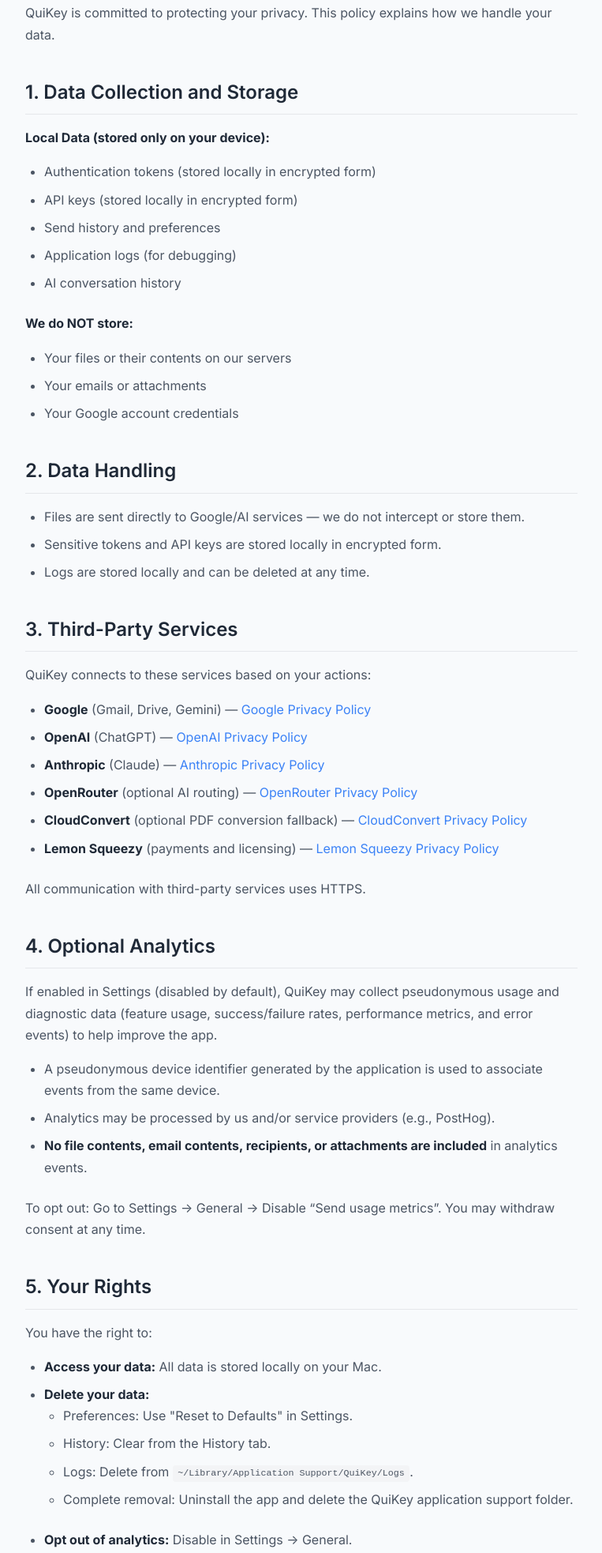
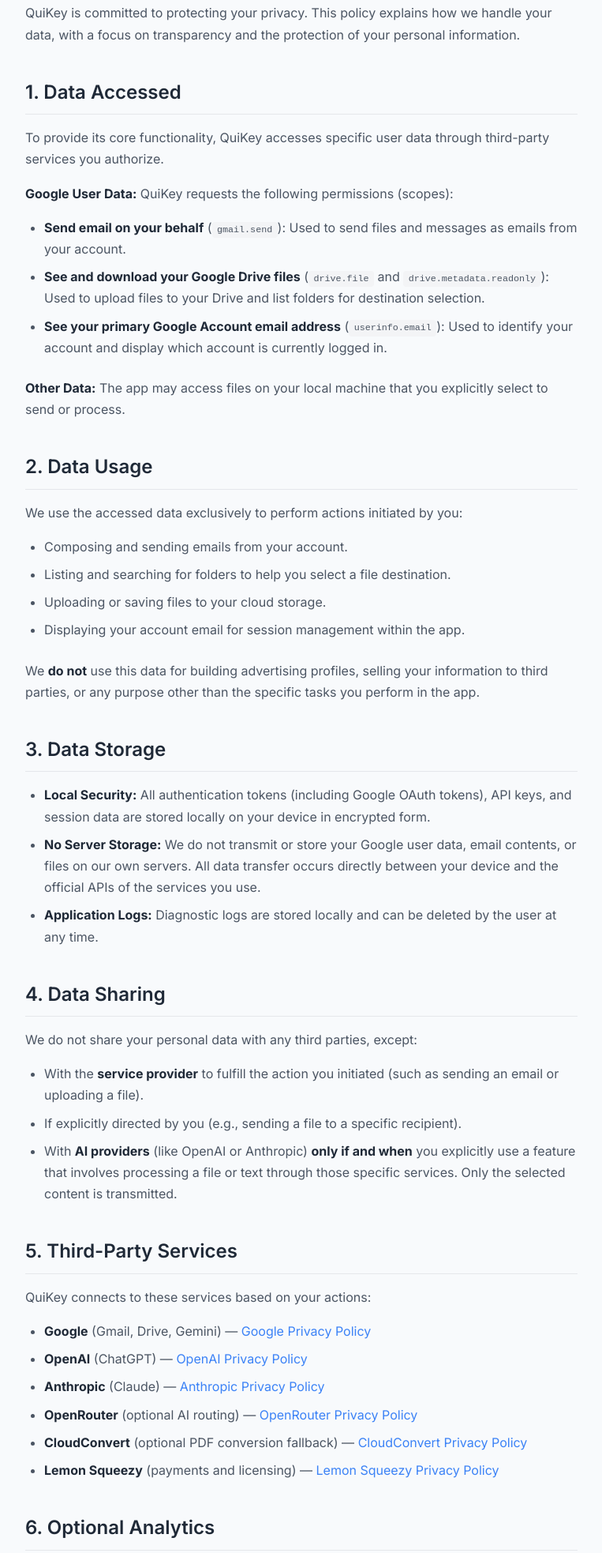
Before and after one commit to tomer-ben-david/2025-send-to-gmail-website, an Astro site: page /privacy in a window 1280 px wide. Shown: the part 229-2195 px from the top of the page at 79% size, without its empty margins (258-1021 px from the left). Built offline with nearby package versions, Linux system fonts and the light colour scheme; Astro itself is replaced by a stand-in of ours.

Commit message:
Update privacy policy to address Google OAuth verification feedback

```diff
--- a/src/pages/privacy.astro
+++ b/src/pages/privacy.astro
@@ -10,34 +10,49 @@
                 <p class="last-updated">Last updated: January 2026</p>
 
                 <p>
-                    QuiKey is committed to protecting your privacy. This policy explains how we handle your data.
+                    QuiKey is committed to protecting your privacy. This policy explains how we handle your data, with a focus on transparency and the protection of your personal information.
                 </p>
 
-                <h2>1. Data Collection and Storage</h2>
-                <p><strong>Local Data (stored only on your device):</strong></p>
-                <ul>
-                    <li>Authentication tokens (stored locally in encrypted form)</li>
-                    <li>API keys (stored locally in encrypted form)</li>
-                    <li>Send history and preferences</li>
-                    <li>Application logs (for debugging)</li>
-                    <li>AI conversation history</li>
-                </ul>
+                <section class="data-handling">
+                    <h2>1. Data Accessed</h2>
+                    <p>
+                        To provide its core functionality, QuiKey accesses specific user data through third-party services you authorize.
+                    </p>
+                    <p><strong>Google User Data:</strong> QuiKey requests the following permissions (scopes):</p>
+                    <ul>
+                        <li><strong>Send email on your behalf</strong> (<code>gmail.send</code>): Used to send files and messages as emails from your account.</li>
+                        <li><strong>See and download your Google Drive files</strong> (<code>drive.file</code> and <code>drive.metadata.readonly</code>): Used to upload files to your Drive and list folders for destination selection.</li>
+                        <li><strong>See your primary Google Account email address</strong> (<code>userinfo.email</code>): Used to identify your account and display which account is currently logged in.</li>
+                    </ul>
+                    <p><strong>Other Data:</strong> The app may access files on your local machine that you explicitly select to send or process.</p>
 
-                <p><strong>We do NOT store:</strong></p>
-                <ul>
-                    <li>Your files or their contents on our servers</li>
-                    <li>Your emails or attachments</li>
-                    <li>Your Google account credentials</li>
-                </ul>
+                    <h2>2. Data Usage</h2>
+                    <p>We use the accessed data exclusively to perform actions initiated by you:</p>
+                    <ul>
+                        <li>Composing and sending emails from your account.</li>
+                        <li>Listing and searching for folders to help you select a file destination.</li>
+                        <li>Uploading or saving files to your cloud storage.</li>
+                        <li>Displaying your account email for session management within the app.</li>
+                    </ul>
+                    <p>We <strong>do not</strong> use this data for building advertising profiles, selling your information to third parties, or any purpose other than the specific tasks you perform in the app.</p>
 
-                <h2>2. Data Handling</h2>
-                <ul>
-                    <li>Files are sent directly to Google/AI services — we do not intercept or store them.</li>
-                    <li>Sensitive tokens and API keys are stored locally in encrypted form.</li>
-                    <li>Logs are stored locally and can be deleted at any time.</li>
-                </ul>
+                    <h2>3. Data Storage</h2>
+                    <ul>
+                        <li><strong>Local Security:</strong> All authentication tokens (including Google OAuth tokens), API keys, and session data are stored locally on your device in encrypted form.</li>
+                        <li><strong>No Server Storage:</strong> We do not transmit or store your Google user data, email contents, or files on our own servers. All data transfer occurs directly between your device and the official APIs of the services you use.</li>
+                        <li><strong>Application Logs:</strong> Diagnostic logs are stored locally and can be deleted by the user at any time.</li>
+                    </ul>
 
-                <h2>3. Third-Party Services</h2>
+                    <h2>4. Data Sharing</h2>
+                    <p>We do not share your personal data with any third parties, except:</p>
+                    <ul>
+                        <li>With the <strong>service provider</strong> to fulfill the action you initiated (such as sending an email or uploading a file).</li>
+                        <li>If explicitly directed by you (e.g., sending a file to a specific recipient).</li>
+                        <li>With <strong>AI providers</strong> (like OpenAI or Anthropic) <strong>only if and when</strong> you explicitly use a feature that involves processing a file or text through those specific services. Only the selected content is transmitted.</li>
+                    </ul>
+                </section>
+
+                <h2>5. Third-Party Services</h2>
                 <p>QuiKey connects to these services based on your actions:</p>
                 <ul>
                     <li><strong>Google</strong> (Gmail, Drive, Gemini) — <a href="https://policies.google.com/privacy" target="_blank" rel="noopener">Google Privacy Policy</a></li>
@@ -47,49 +62,27 @@
                     <li><strong>CloudConvert</strong> (optional PDF conversion fallback) — <a href="https://cloudconvert.com/privacy" target="_blank" rel="noopener">CloudConvert Privacy Policy</a></li>
                     <li><strong>Lemon Squeezy</strong> (payments and licensing) — <a href="https://www.lemonsqueezy.com/privacy" target="_blank" rel="noopener">Lemon Squeezy Privacy Policy</a></li>
                 </ul>
-                <p>All communication with third-party services uses HTTPS.</p>
 
-                <h2>4. Optional Analytics</h2>
+                <h2>6. Optional Analytics</h2>
                 <p>
-                    If enabled in Settings (disabled by default), QuiKey may collect pseudonymous usage and diagnostic data (feature usage, success/failure rates, performance metrics, and error events) to help improve the app.
+                    If enabled in Settings (disabled by default), QuiKey may collect pseudonymous usage and diagnostic data (feature usage, success/failure rates, and error events) to help improve the app.
                 </p>
                 <ul>
-                    <li>A pseudonymous device identifier generated by the application is used to associate events from the same device.</li>
-                    <li>Analytics may be processed by us and/or service providers (e.g., PostHog).</li>
-                    <li><strong>No file contents, email contents, recipients, or attachments are included</strong> in analytics events.</li>
+                    <li>A pseudonymous device identifier is used to associate events from the same device.</li>
+                    <li><strong>No file contents, email contents, or recipients are included</strong> in analytics events.</li>
                 </ul>
-                <p>To opt out: Go to Settings → General → Disable “Send usage metrics”. You may withdraw consent at any time.</p>
+                <p>To opt out: Go to Settings → General → Disable “Send usage metrics”.</p>
 
-                <h2>5. Your Rights</h2>
+                <h2>7. Your Rights</h2>
                 <p>You have the right to:</p>
                 <ul>
-                    <li><strong>Access your data:</strong> All data is stored locally on your Mac.</li>
-                    <li><strong>Delete your data:</strong>
-                        <ul>
-                            <li>Preferences: Use "Reset to Defaults" in Settings.</li>
-                            <li>History: Clear from the History tab.</li>
-                            <li>Logs: Delete from <code>~/Library/Application Support/QuiKey/Logs</code>.</li>
-                            <li>Complete removal: Uninstall the app and delete the QuiKey application support folder.</li>
-                        </ul>
-                    </li>
-                    <li><strong>Opt out of analytics:</strong> Disable in Settings → General.</li>
-                    <li><strong>Revoke Google access:</strong> Remove QuiKey from your <a href="https://myaccount.google.com/permissions" target="_blank" rel="noopener">Google Account permissions</a>.</li>
+                    <li><strong>Access:</strong> All data is stored locally on your Mac.</li>
+                    <li><strong>Delete:</strong> You can clear history, logs, or "Reset to Defaults" in Settings.</li>
+                    <li><strong>Revoke:</strong> Remove QuiKey from your <a href="https://myaccount.google.com/permissions" target="_blank" rel="noopener">Google Account permissions</a> at any time.</li>
                 </ul>
 
-                <h2>6. Data Security</h2>
-                <ul>
-                    <li>OAuth tokens and API keys are stored locally in encrypted form.</li>
-                    <li>We do not upload your files or file contents to our servers.</li>
-                    <li>All communication with third-party services uses encrypted HTTPS connections.</li>
-                </ul>
-
-                <h2>7. Children's Privacy</h2>
-                <p>
-                    QuiKey is not intended for children under 13. We do not knowingly collect personal data from children.
-                </p>
-
                 <h2>8. Contact</h2>
-                <p>Questions about this policy? Email <a href="mailto:support@quikey.app">support@quikey.app</a></p>
+                <p>Questions? Email <a href="mailto:support@quikey.app">support@quikey.app</a></p>
                 <p>See also: <a href="/terms">Terms of Service</a></p>
             </div>
         </div>
@@ -128,6 +121,14 @@
         margin-bottom: 1rem;
         border-bottom: 1px solid #e5e7eb;
         padding-bottom: 0.5rem;
+    }
+
+    .privacy-content h3 {
+        font-size: 1.25rem;
+        font-weight: 600;
+        color: #1f2937;
+        margin-top: 1.5rem;
+        margin-bottom: 0.75rem;
     }
 
     .privacy-content p {
```
